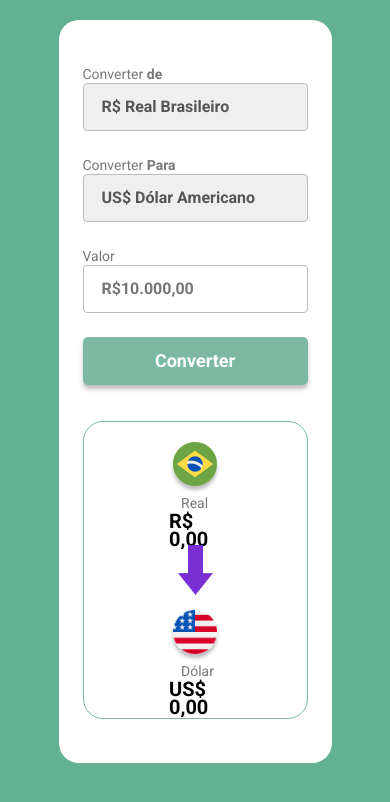
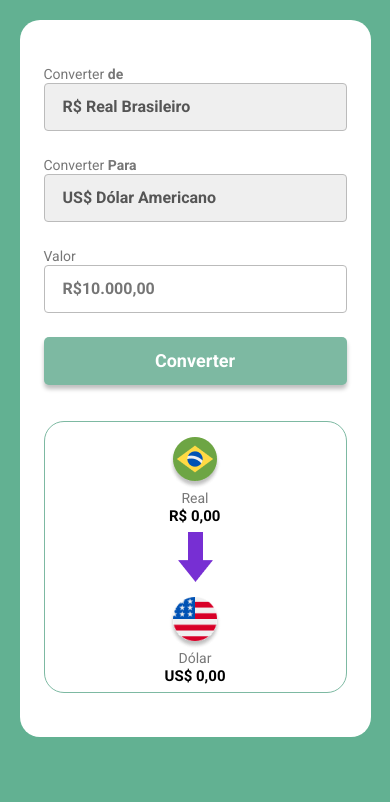
Before and after one commit to Mayconcezar7/coversor-de-moedas, a plain HTML site: page index.html in a window 390 px wide. Drawn offline with Linux system fonts and the light colour scheme.

Commit message:
altyeracao na responsividade

```diff
--- a/style.css
+++ b/style.css
@@ -144,7 +144,7 @@ div{
 @media screen and (max-width: 404px){
     main{
         height: 100%;
-        width: 70vw;
+        width: 90vw;
     }
 
     label{
@@ -156,9 +156,30 @@ div{
 
     section{
         width: 100%;
-        height: 50%;
+        height: 60%;
+        padding: 15px;
 
 
+    }
+    .moeda ,.moeda-a-coverter{
+        width: 100%;
+        height: 18px;
+
+
+        font-weight: 400;
+        font-size: 14px;
+        line-height: 18px;
+        display: flex;
+        flex-direction: column;
+        align-items: center;
+
+    }
+
+    .valor ,.valor-a-converte{
+        width: 100%;
+        height: 10px;
+
+        font-size: 15px;
     }
 
 
```
Also changed, not shown: 1 other file.
